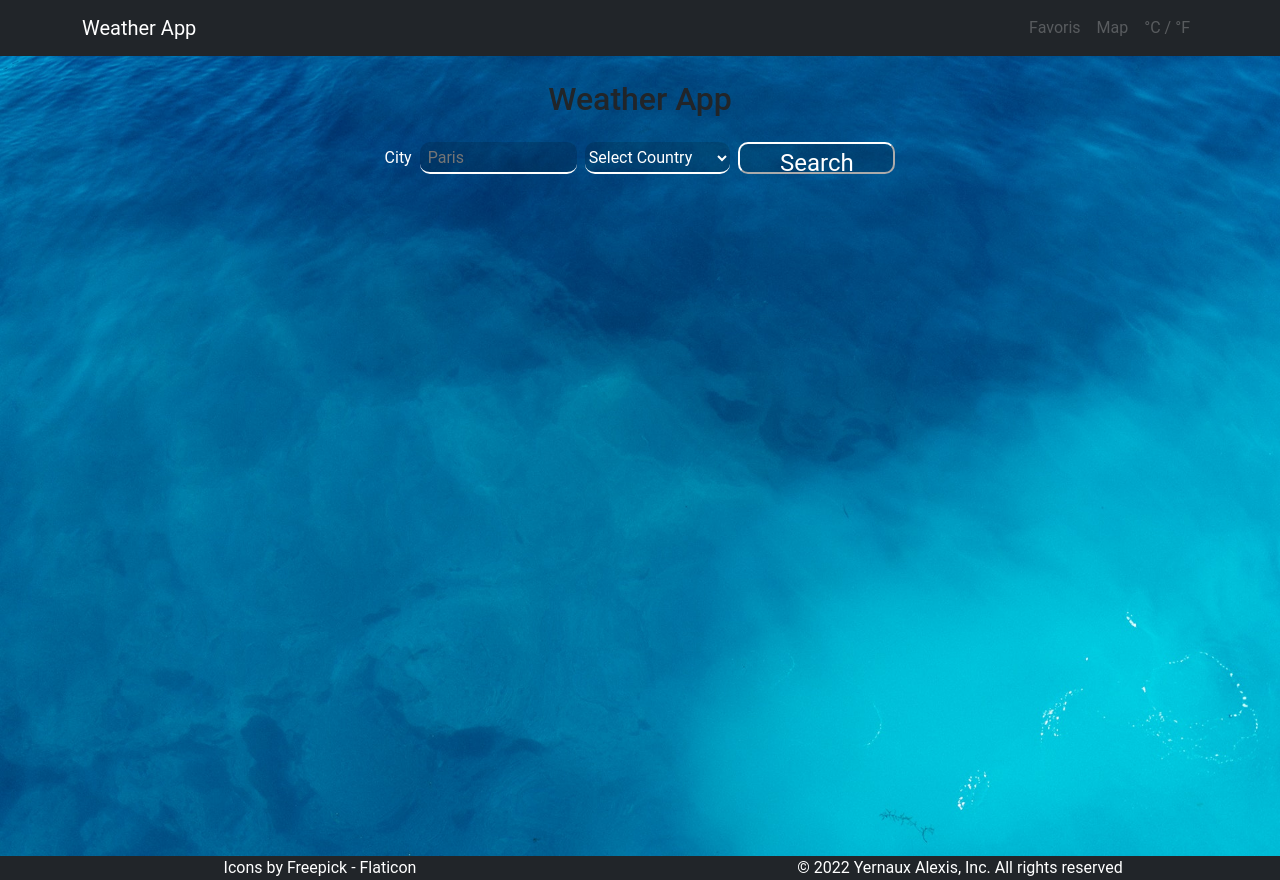
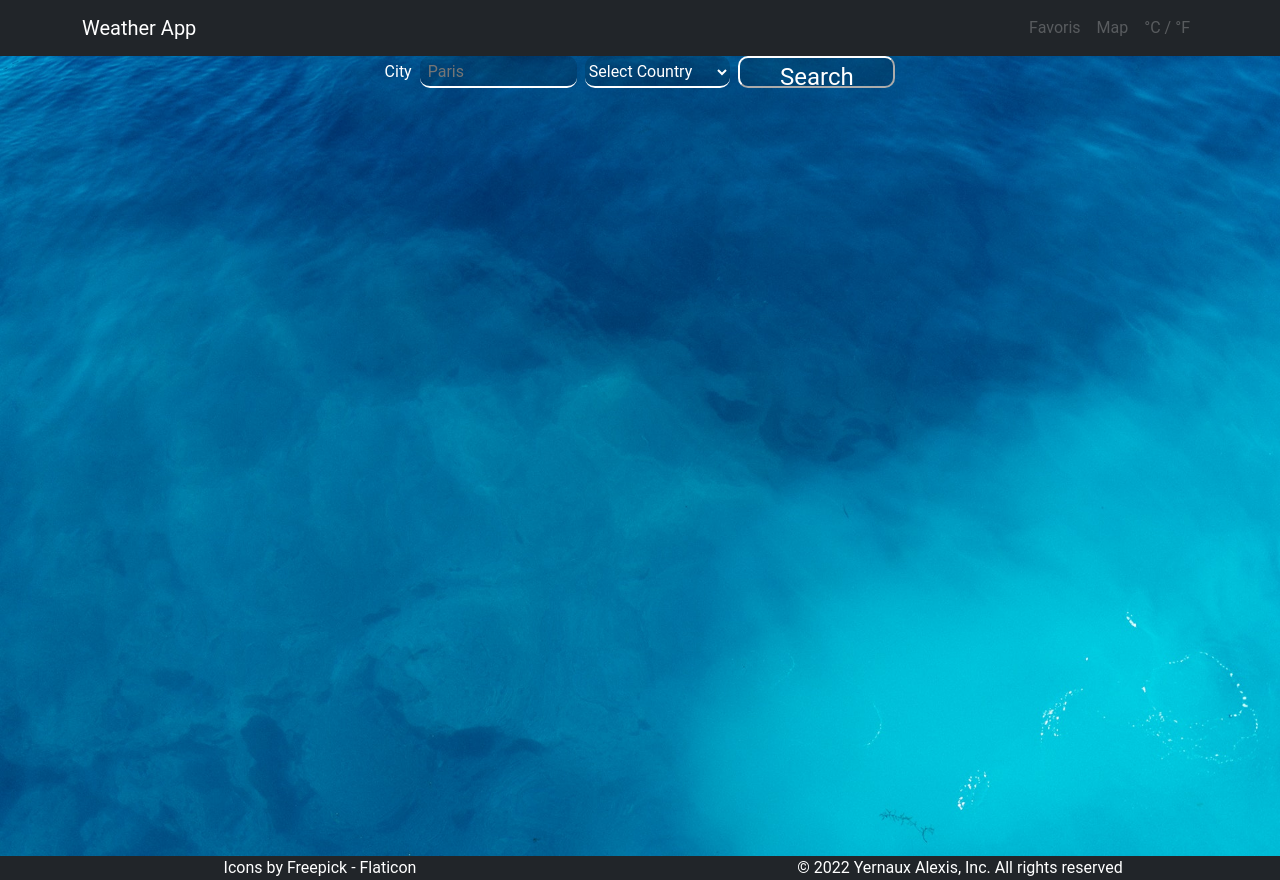
Before and after one commit to yernauxalex/weather-app-react, a React (Create React App) app: page / in a window 1280 px wide. Built offline with nearby package versions, Linux system fonts and the light colour scheme.

Commit message:
WIP replace styledComponents to bootstrap

```diff
--- a/src/App.css
+++ b/src/App.css
@@ -1,38 +1,50 @@
 .App {
   text-align: center;
 }
-
-.App-logo {
-  height: 40vmin;
-  pointer-events: none;
+.weather-app{
+    row-gap: 2vh;
+    width: 100%;
+    height: 100vh;
+    background-size: cover;
 }
-
-@media (prefers-reduced-motion: no-preference) {
-  .App-logo {
-    animation: App-logo-spin infinite 20s linear;
-  }
-}
-
-.App-header {
-  background-color: #282c34;
-  min-height: 100vh;
-  display: flex;
-  flex-direction: column;
-  align-items: center;
-  justify-content: center;
-  font-size: calc(10px + 2vmin);
+.display-weather {
+  width: fit-content;
+  height: fit-content;
+  background-color: rgba(0, 0, 0, 0.25);
+  border-radius: 10px;
+  font-size: 1.5rem;
   color: white;
 }
-
-.App-link {
-  color: #61dafb;
+h2 {
+  margin-top: 0;
+  padding-top: 1.5rem;
+  font-size: 2rem;
 }
-
-@keyframes App-logo-spin {
-  from {
-    transform: rotate(0deg);
+h3 {
+  margin: 0;
+  padding: 0;
+  font-size: 2rem;
+}
+ul {
+  list-style: none;
+  padding: 1.3rem 0.8rem 1.3rem 0.8rem;
+  margin: 0;
+}
+li {
+  padding: 0.3rem;
+}
+.humidity-icon {
+  width: 2rem;
+  height: 2rem;
+  object-fit: contain;
+}
+.weather-icon {
+  width: 40%;
+  height: 40%;
+  padding: 0 1rem;
+}
+.weather-icon>img {
+      width: 100%;
+      height: 100%;
+      object-fit: contain;
   }
-  to {
-    transform: rotate(360deg);
-  }
-}
--- a/src/components/DisplayWeather.jsx
+++ b/src/components/DisplayWeather.jsx
@@ -1,5 +1,6 @@
 import React, { useContext } from "react";
 import { WeatherContext } from "../services/WeatherContext";
+import { Container } from "react-bootstrap";
 import humidity from "../assets/icons/humidity.png";
 import Clear from "../assets/icons/clear.png";
 import Clouds from "../assets/icons/clouds.png";
@@ -15,19 +16,18 @@ function DisplayWeather() {
     const icon = tempWeather === "Clear" ? Clear : tempWeather === "Clouds" ? Clouds : tempWeather === "Rain" ? Rain : tempWeather === "Thunderstorm" ? Thunderstorm : null;
     const city = weatherState.city.charAt(0).toUpperCase() + weatherState.city.slice(1);
     return (
-        <React.Fragment>
-            <div className="display-weather">
+        <Container className="d-flex flex-row align-items-center justify-content-start display-weather">
             <ul>
                 <li><h3>{city}, {weatherState.country}</h3></li>
-                    <li id="temp">{weatherData.main.temp}°C</li>
+                <li id="temp" style={{ fontSize: "2rem" }}>{weatherData.main.temp}°C</li>
                 <li>{weatherData.weather[0].description}</li>
-                    <li><img src={humidity} alt="humidity" />{weatherData.main.humidity}%</li>
+                <li><img src={humidity} alt="humidity" className="humidity-icon" />{weatherData.main.humidity}%</li>
                 <li>{weatherData.wind.speed}km/h</li>
             </ul>
             {icon ? <div className="weather-icon"><img src={icon} alt="weather icon" /></div> : null}
 
-            </div>
-        </React.Fragment>
+        </Container>
+
     )
 }
 
--- a/src/pages/WeatherApp.jsx
+++ b/src/pages/WeatherApp.jsx
@@ -2,7 +2,7 @@ import React, { useContext, useState } from 'react';
 import { WeatherContext } from '../services/WeatherContext';
 import DisplayWeather from '../components/DisplayWeather';
 import SearchBar from '../components/SearchBar';
-import StyledWeatherApp from '../styles/styledComponents/StyledWeatherApp';
+import { Container } from 'react-bootstrap';
 import defaultbg from '../assets/weatherapp-background/defaultbg.jpg';
 import clear from '../assets/weatherapp-background/clear.jpg';
 import cloudy from '../assets/weatherapp-background/cloudy.jpg';
@@ -52,11 +52,10 @@ function WeatherApp() {
         }
     }
     return (
-        <StyledWeatherApp background={background}>
-            <h2>Weather App</h2>
+        <Container fluid className="d-flex flex-column align-items-center justify-content-start weather-app" style={{ backgroundImage: `url(${background})` }}>
             <SearchBar />
             {weatherState.isData ? <DisplayWeather /> : null}
-        </StyledWeatherApp>
+        </Container>
     )
 }
 export default WeatherApp
--- a/src/styles/styledComponents/StyledWeatherApp.js
+++ /dev/null
@@ -1,63 +0,0 @@
-import styled from 'styled-components'
-
-const StyledWeatherApp = styled.section`
-    display: flex;
-    flex-direction: column;
-    align-items: center;
-    justify-content: flex-start;
-    row-gap: 2vh;
-    width: 100%;
-    height: 100vh;
-    background-image: url(${props => props.background});
-    background-size: cover;
-    h2 {
-        margin-top: 0;
-        padding-top: 1.5rem;
-        font-size: 2rem;
-    }
-    .display-weather {
-        display: flex;
-        flex-direction: raw;
-        align-items: center;
-        justify-content: flex-start;
-        width: fit-content;
-        height: fit-content;
-        background-color: rgba(0, 0, 0, 0.25);
-        border-radius: 10px;
-        font-size: 1.5rem;
-        color: white;
-        ul{
-            list-style: none;
-            padding: 1.3rem 0.8rem 1.3rem 0.8rem;
-            margin: 0;
-        }
-        li{
-            padding: 0.3rem;
-        }
-        h3{
-            margin: 0;
-            padding: 0;
-            font-size: 2rem;
-        }
-        #temp{
-            font-size: 1.5rem;
-        }
-        img {
-            width: 2rem;
-            height: 2rem;
-            object-fit: contain;
-        }
-        .weather-icon {
-            width: 40%;
-            height 40%;
-            padding: 0 1rem;
-
-            img {
-                width: 100%;
-                height: 100%;
-                object-fit: contain;
-            }
-        }
-    }`
-
-export default StyledWeatherApp
```
Lines whose indentation alone changed are shown as unchanged.
